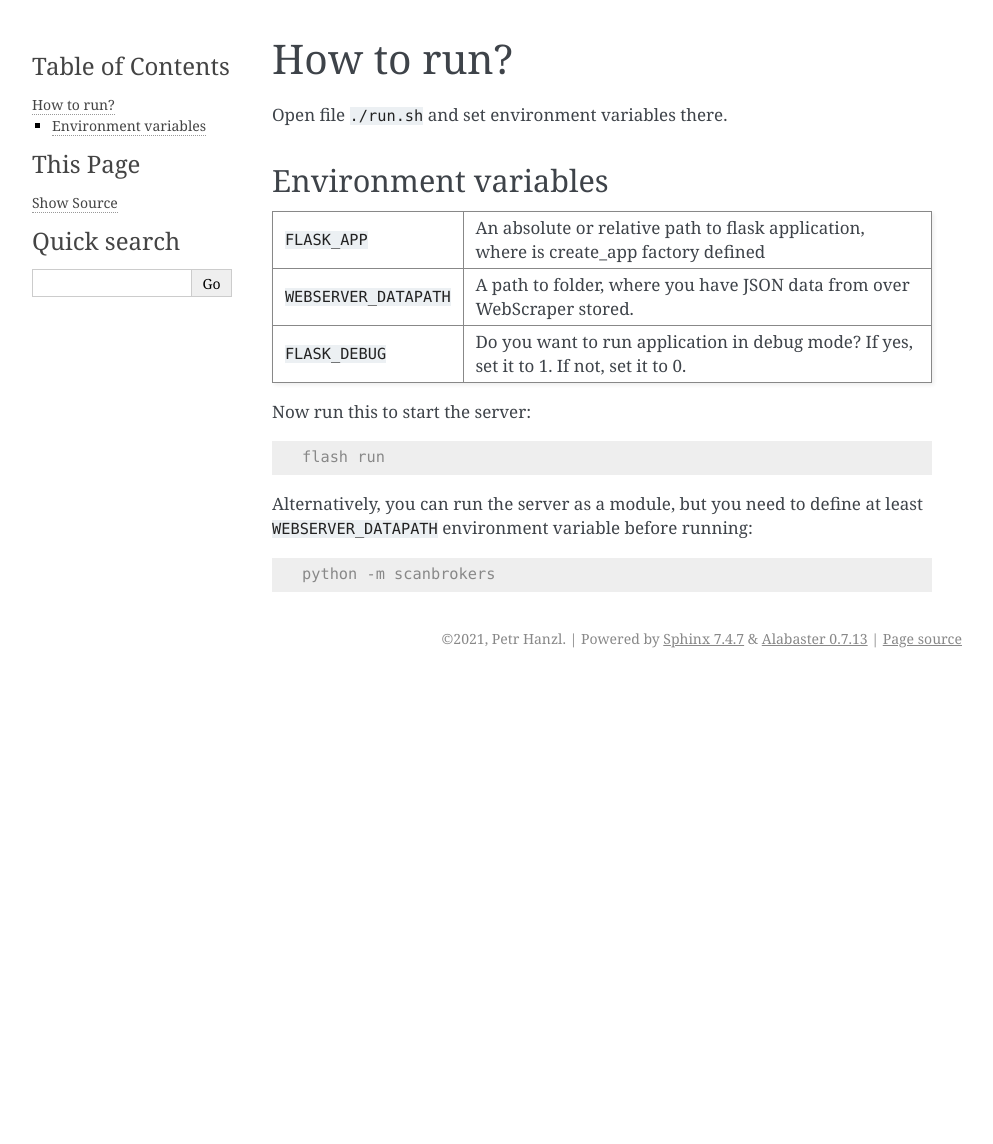
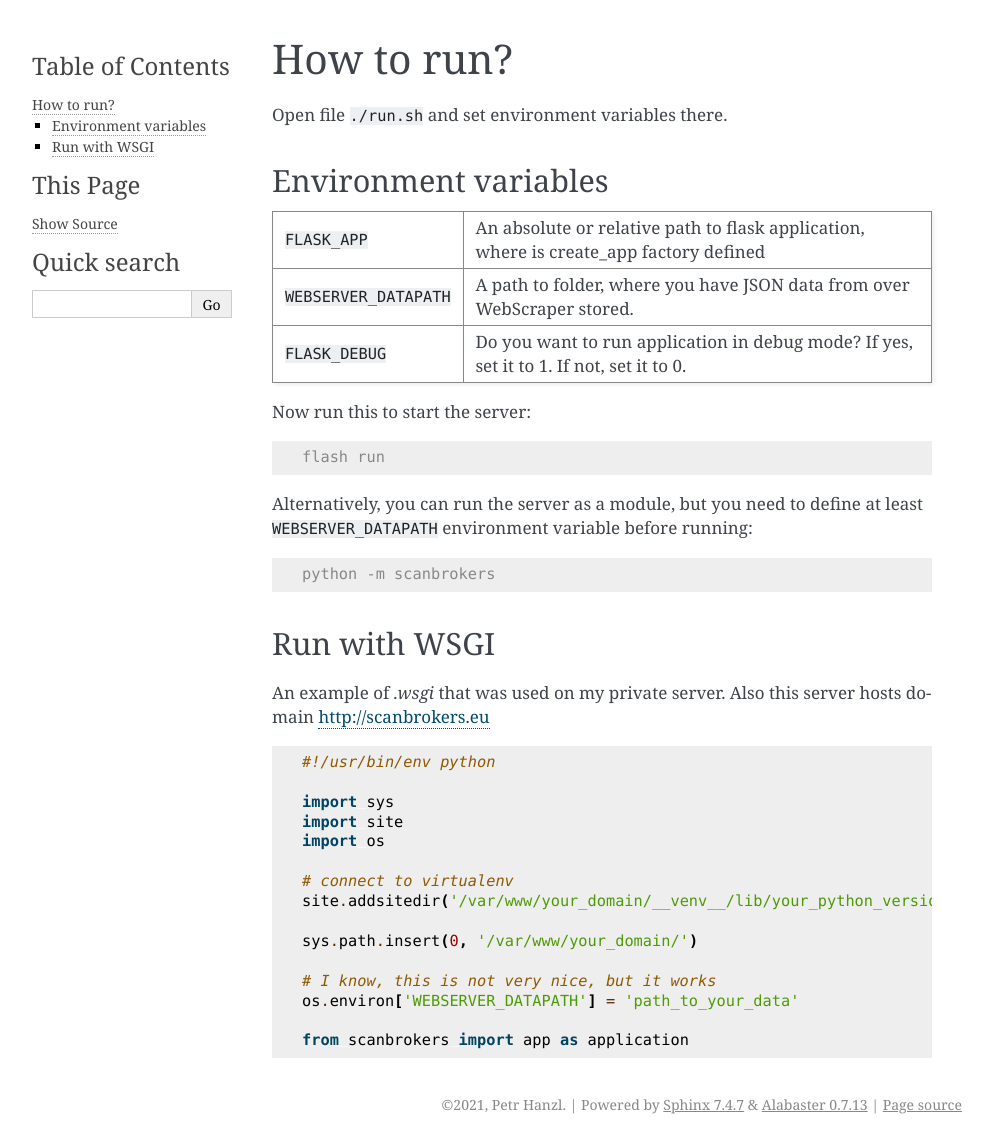
Before and after one commit to Lznah/ScanBrokers, a Sphinx documentation site: the page built from docs/running.rst, in a window 1280 px wide. Shown: the whole page, without its empty margins (148-1141 px from the left). Built offline with Sphinx 7.4.7, drawn with Linux system fonts in a browser that asks for light colours; before the commit the page ends 900 px from its top, so only the background shows below that.

Commit message:
Adding run with WSGI into docs

```diff
--- a/docs/running.rst
+++ b/docs/running.rst
@@ -27,3 +27,28 @@ Alternatively, you can run the server as a module, but you need to define at lea
 .. code-block:: console
 
     python -m scanbrokers
+
+
+Run with WSGI
+-------------
+
+An example of `.wsgi` that was used on my private server. Also this server hosts domain http://scanbrokers.eu
+
+
+.. code-block:: python
+
+    #!/usr/bin/env python
+
+    import sys
+    import site
+    import os
+
+    # connect to virtualenv
+    site.addsitedir('/var/www/your_domain/__venv__/lib/your_python_version/site-packages')
+
+    sys.path.insert(0, '/var/www/your_domain/')
+
+    # I know, this is not very nice, but it works
+    os.environ['WEBSERVER_DATAPATH'] = 'path_to_your_data'
+
+    from scanbrokers import app as application
```
